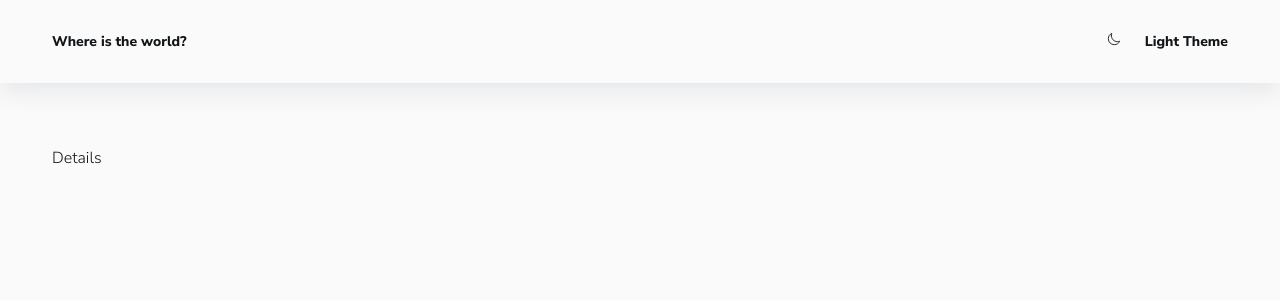
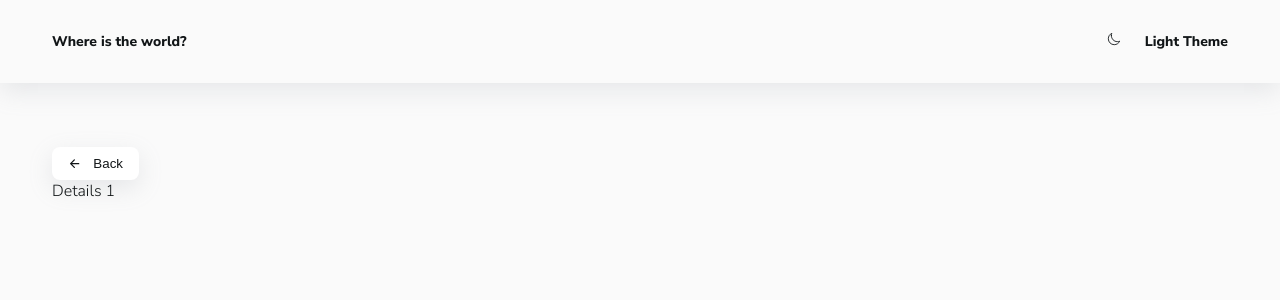
Before and after one commit to Sobanim/countries-flag, a React (Create React App) app: page /country/1 in a window 1280 px wide. Shown: the top 300 px of the page. Built offline with nearby package versions, Linux system fonts and the light colour scheme; no server answers.

Commit message:
Working on detail component

```diff
--- /dev/null
+++ b/src/components/Button.jsx
@@ -0,0 +1,17 @@
+import styled from 'styled-components'
+
+export const Button = styled.button`
+  padding: 0 1rem;
+  background: var(--colors-ui-base);
+  box-shadow: var(--shadow);
+  line-height: 2.5;
+  border-radius: var(--radii);
+
+  border: none;
+  display: flex;
+  align-items: center;
+  gap: 0.75rem;
+
+  color: var(--colors-text);
+  cursor: pointer;
+`
--- a/src/pages/Details.jsx
+++ b/src/pages/Details.jsx
@@ -1,10 +1,31 @@
-import React from 'react'
+import React, {useEffect, useState} from 'react'
+import {useNavigate, useParams} from 'react-router-dom'
+import {IoArrowBack} from 'react-icons/io5'
+import axios from 'axios'
+import {searchByCountry} from '../config'
+import {Button} from '../components/Button'
+import Info from '../components/Info'
 
-const Details = ({match}) => {
-  console.log('match', match)
+
+const Details = () => {
+  const {name} = useParams()
+  const {push, goBack} = useNavigate()
+
+  const [country, setCountry] = useState(null)
+  console.log('country', country)
+
+  useEffect(() => {
+    axios.get(searchByCountry(name))
+      .then(({data}) => setCountry(data[0]))
+  }, [name])
+
   return (
     <div>
-            Details
+      <Button onClick={goBack}>
+        <IoArrowBack />Back
+      </Button>
+            Details {name}
+      {/*{ country ? <Info {...country} /> : null }*/}
     </div>
   )
 }
```
